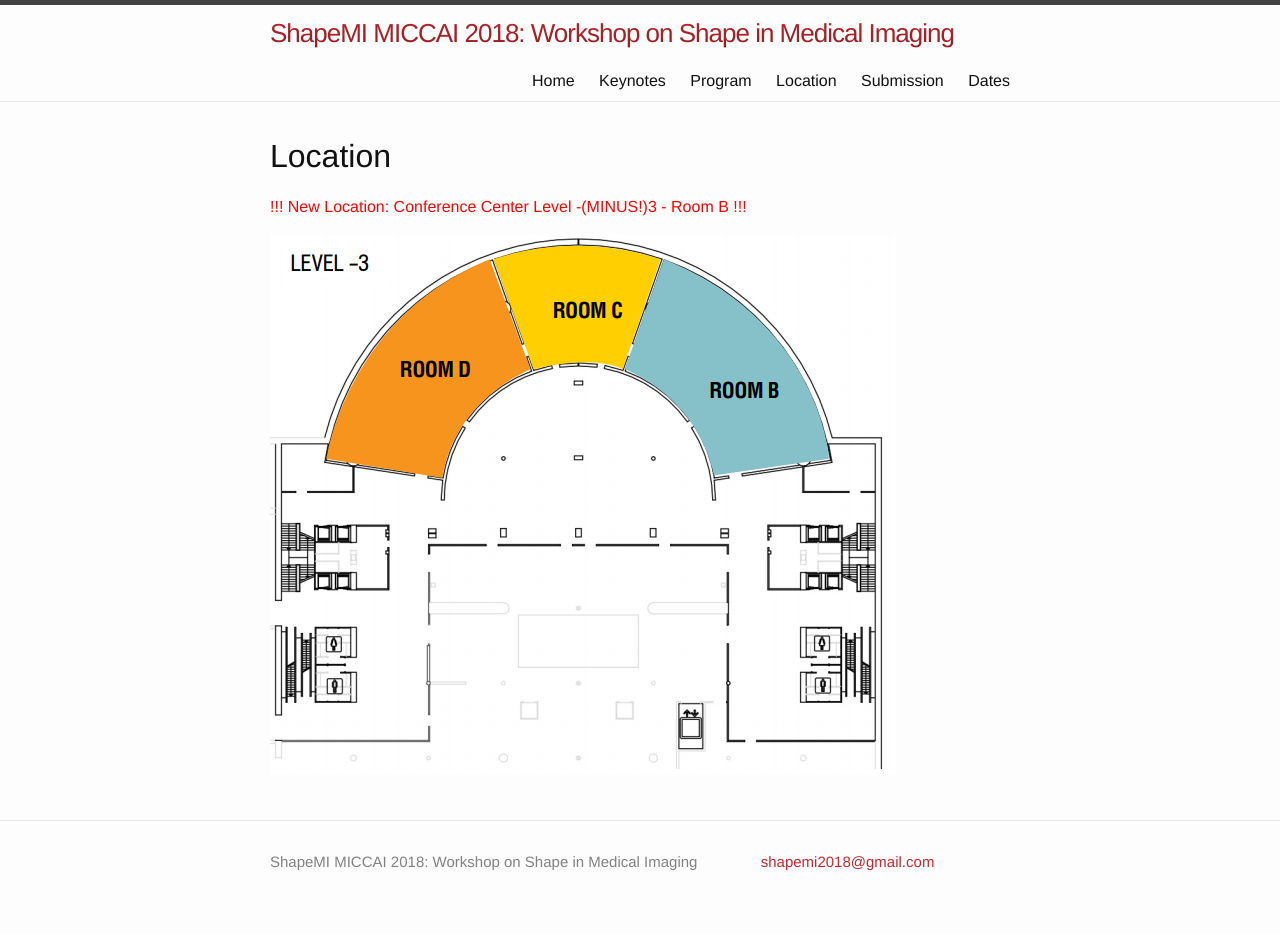
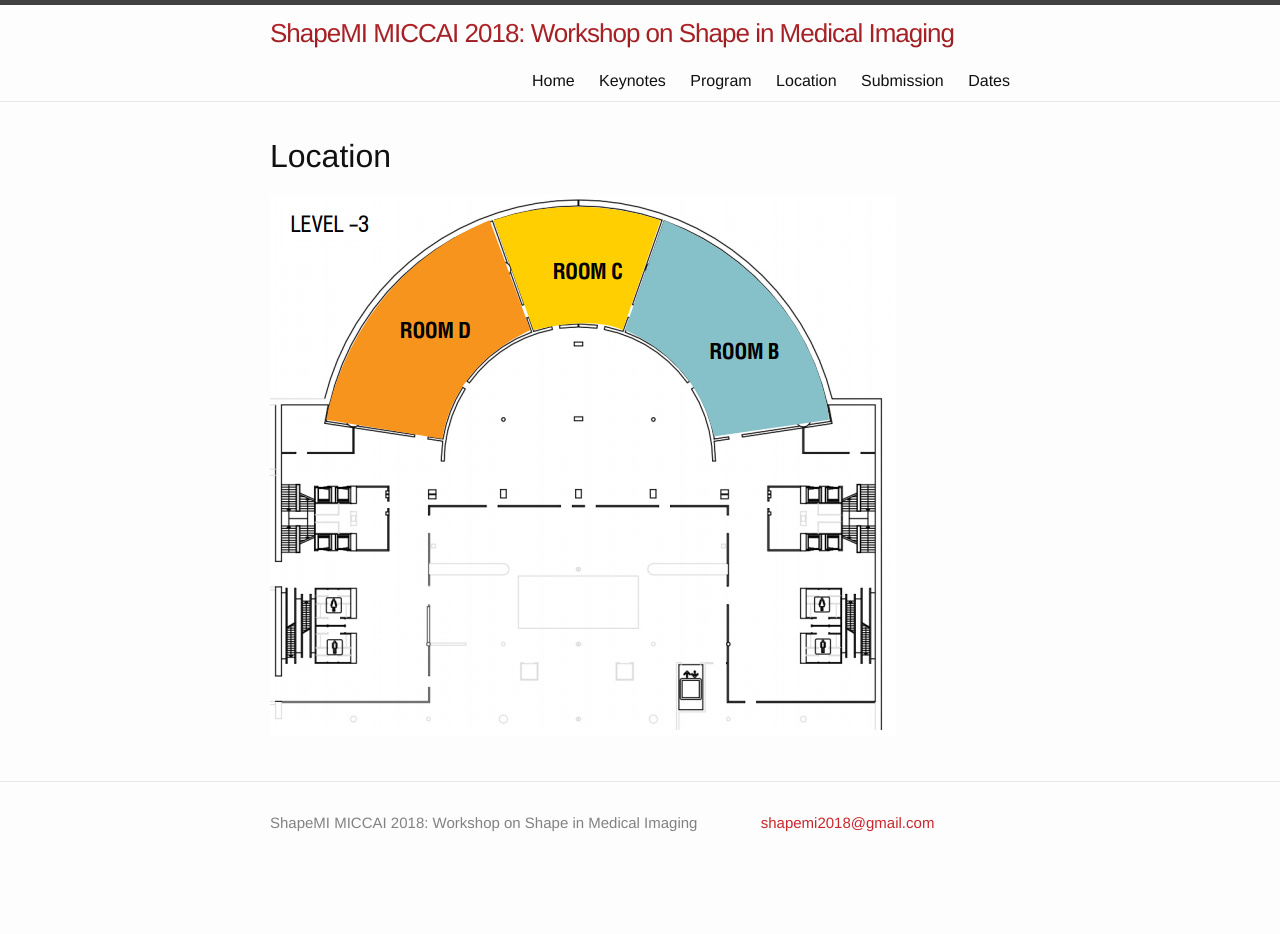
Before and after one commit to shapemi/shapemi2020, a Jekyll site: the page built from location/index.md, in a window 1280 px wide. Built offline with Jekyll 4.4.1, drawn with Linux system fonts in a browser that asks for light colours; after the commit the page ends 900 px from its top, so only the background shows below that.

Commit message:
Update index.md

```diff
--- a/location/index.md
+++ b/location/index.md
@@ -6,6 +6,4 @@ order: 3
 ---
 # Location
 
-<span style="color:red">!!! New Location: Conference Center Level -(MINUS!)3 - Room B !!! </span>
-
 ![Room B Level -3](../images/room-b.png "Level -3 - Room B")
```
